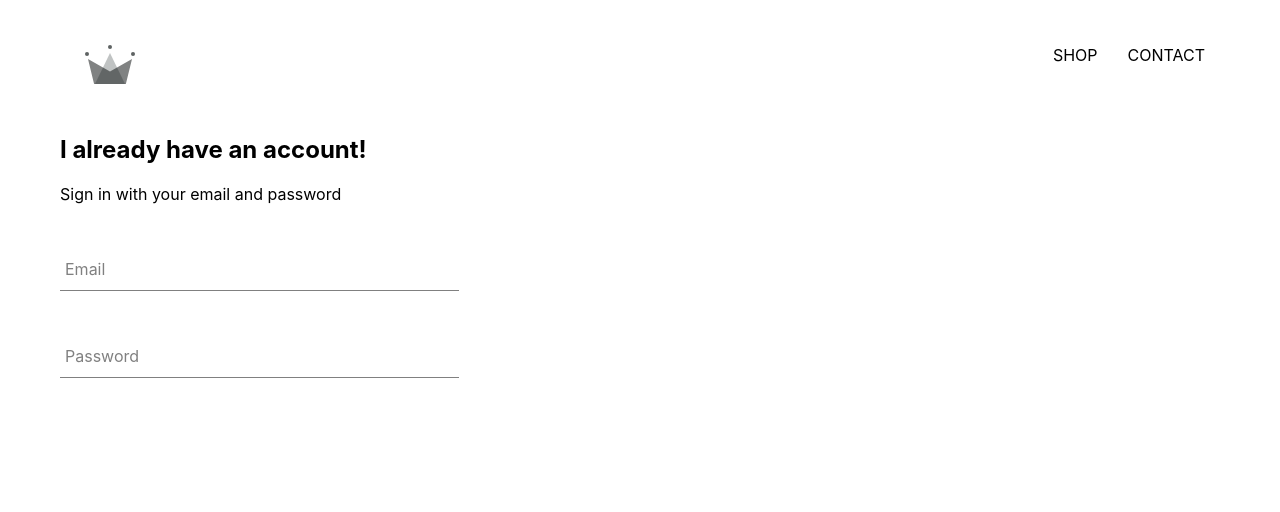
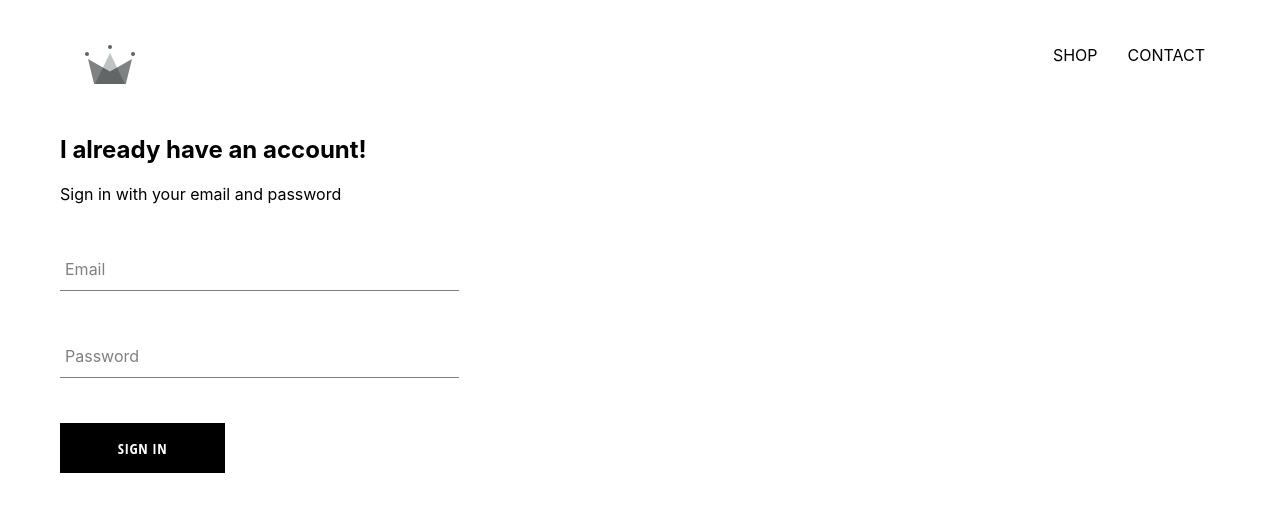
Before and after one commit to siddharth997-png/crwn-clothing, a React (Create React App) app: page /signin in a window 1280 px wide. Shown: the top 512 px of the page. Built offline with nearby package versions, Linux system fonts and the light colour scheme.

Commit message:
completed custom button, next starting with firebase

```diff
--- /dev/null
+++ b/src/components/custom-button/custom-button.component.jsx
@@ -0,0 +1,11 @@
+import React from 'react';
+
+import './custom-button.styles.scss';
+
+const CustomButton = ({ children, ...otherProps}) => (
+    <button className='custom-button' {...otherProps}>
+        {children}
+    </button>
+)
+
+export default CustomButton;
--- /dev/null
+++ b/src/components/custom-button/custom-button.styles.scss
@@ -0,0 +1,22 @@
+.custom-button {
+    min-width: 165px;
+    width: auto;
+    height: 50px;
+    letter-spacing: 0.5px;
+    line-height: 50px;
+    padding: 0 35px 0 35px;
+    font-size: 15px;
+    background-color: black;
+    color: white;
+    text-transform: uppercase;
+    font-family: 'Open Sans Condensed';
+    font-weight: bolder;
+    border: none;
+    cursor: pointer;
+
+    &:hover {
+      background-color: white;
+      color: black;
+      border: 1px solid black;
+    }
+  }
--- a/src/components/sign-in/sign-in.component.jsx
+++ b/src/components/sign-in/sign-in.component.jsx
@@ -1,6 +1,7 @@
 import React from 'react';
 
 import FormInput from '../form-input/form-input.component';
+import CustomButton from '../custom-button/custom-button.component';
 
 import './sign-in.styles.scss';
 
@@ -29,7 +30,7 @@
             <div className='sign-in'>
                 <h2>I already have an account!</h2>
                 <span>Sign in with your email and password</span>
-                <form onSubmit={this.handleSubmit}>
+                <form autocomplete="off" onSubmit={this.handleSubmit}>
                     <FormInput
                         type='email'
                         name='email'
@@ -46,6 +47,9 @@
                         label='Password'
                         required
                     />
+                    <CustomButton type='submit'>
+                        Sign In
+                    </CustomButton>
 
                 </form>
             </div>
--- a/src/components/sign-in/sign-in.styles.scss
+++ b/src/components/sign-in/sign-in.styles.scss
@@ -2,4 +2,8 @@
     width: 30vw;
     display: flex;
     flex-direction: column;
+
+    .title{
+      margin: 10px 0px;
+    }
   }
```
Also changed, not shown: 1 other file (tests, documents, lock files or other folders).
